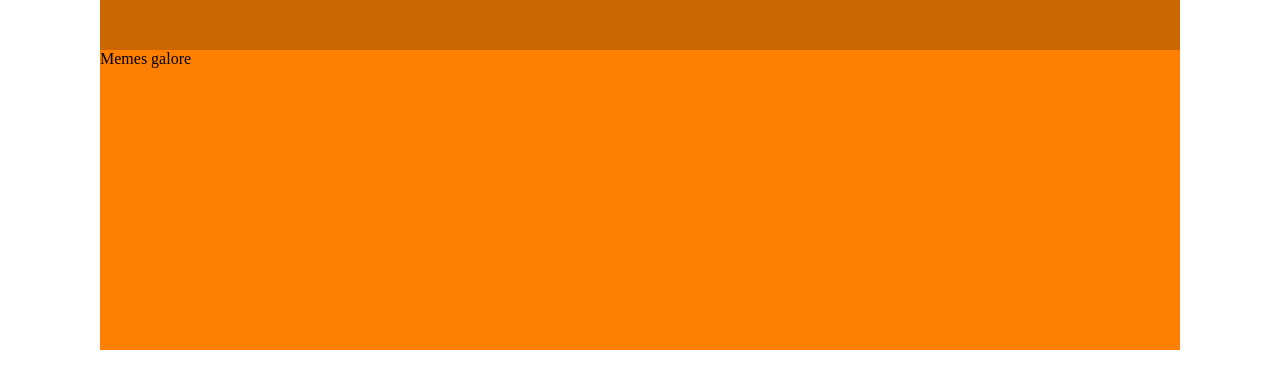
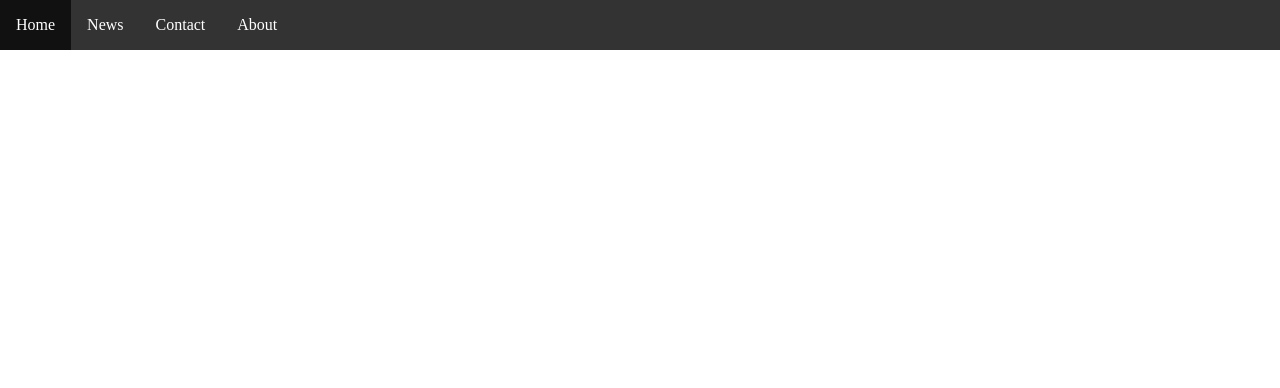
Before and after one commit to AussieCode/website-memebook, a plain HTML site: page index.html in a window 1280 px wide. Drawn offline with Linux system fonts and the light colour scheme.

Commit message:
[Commit] Updated Navigation Bar
Removed the previous one and removed the orange "Banner" and "Navigation
Bar" and added another one. Not fancy yet or anything but the framework
is there.

```diff
--- a/css/global.css
+++ b/css/global.css
@@ -1,16 +1,45 @@
-body {
-    margin:0;
-    padding-right:100px;
-	padding-left:100px;
+body{
+	margin:0;
 }
 
-/* Nav Section */
+.navigation ul {
+    list-style-type: none;
+    margin: 0;
+    padding: 0;
+    overflow: hidden;
+    background-color: #333;
+}
+
+.navigation li  {
+    float: left;
+}
+
+.navigation li a {
+    display: block;
+    color: white;
+    text-align: center;
+    padding: 16px 16px;
+    text-decoration: none;
+}
+
+.navigation li a:hover {
+    background-color: #111;
+}
+
+/* Navigation Section */
 
 #navigator{
-    background-color:rgb(204, 102, 0);
-    height:50px;
+	background-color:rgb(204, 102, 0);
+	height:50px;
 }
 #navigator-banner{
-    background-color:rgb(255, 128, 0);
-    height:300px;
+	background-color:rgb(255, 128, 0);
+	height:300px;
 }
+#navigator-text{
+	color:#FFF;
+}
+#navigator-padding{
+	vertical-align: middle;
+	line-height: 50px;
+}
--- a/index.html
+++ b/index.html
@@ -1,4 +1,3 @@
-<!DOCTYPE html>
 <html lang="en">
 <head>
 
@@ -15,12 +14,21 @@
 </head>
 <body>
 
-<div id="navigator">
+<div class="navigation">
+	<ul class="navigation">
+  		<li class="navigation"><a href="#home">Home</a></li>
+  		<li class="navigation"><a href="#news">News</a></li>
+  		<li class="navigation"><a href="#contact">Contact</a></li>
+  		<li class="navigation"><a href="#about">About</a></li>
+	</ul>
 </div>
 
+<!---
 <div id="navigator-banner">
 	<div id="navigator-text">Memes galore</div>
 </div>
 
+-->
+
 </body>
 </html>
```
